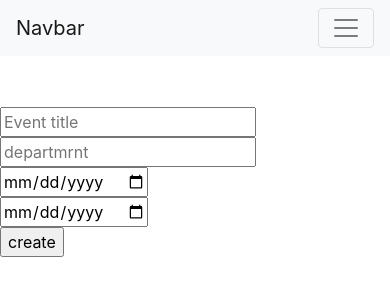
After one commit to Dev1561/Generalized-System-for-Project-and-Guide-Allocation, a Django app: page /create_event in a window 390 px wide. The commit adds this page. Shown: the top 300 px of the page. Run offline with Django 3.2, Linux system fonts and the light colour scheme; some libraries are stand-ins or nearby versions.

Commit message:
event creation added

```diff
--- a/SDPproject/EventGeneration/templates/base.html
+++ b/SDPproject/EventGeneration/templates/base.html
@@ -18,7 +18,7 @@
             </button>
             <div class="collapse navbar-collapse" id="navbarNavAltMarkup">
               <div class="navbar-nav">
-                <a class="nav-item nav-link active" href="#">Events <span class="sr-only">(current)</span></a>
+                <a class="nav-item nav-link active" href="/events">Events <span class="sr-only">(current)</span></a>
                 <a class="nav-item nav-link" href="#">Projects</a>
                 <a class="nav-item nav-link" href="#">Students</a>
                 <a class="nav-item nav-link" href="#">Faculties</a>
--- /dev/null
+++ b/SDPproject/EventGeneration/templates/create_event.html
@@ -0,0 +1,22 @@
+{% extends 'base.html' %}
+{% block content %}
+<div class="row align-items-center">
+    <div class="col-md-3"></div>
+    <div class="col-md-6 align-items-center">
+        <form class="form-group justify-content-center" style="margin-top: 50px;" action="" method="POST">
+            {% csrf_token %}
+            <input type="text" name="event_title" placeholder="Event title"/><br>
+            <input type="text" name="department" placeholder="departmrnt"/><br>
+            <input type="date" name="start_date" placeholder="starting date"/><br>
+            <input type="date" name="end_date" placeholder="ending date"/><br>
+            <input type="submit" value="create"/>
+        </form>
+        <div>
+            {% for message in messages %}
+            <h3 style="color: darkred; margin-top:50px;">{{message}}</h3>
+            {% endfor %}
+        </div>
+    </div>
+    <div class="col-md-3"></div>
+</div>
+{% endblock %}
--- a/SDPproject/EventGeneration/urls.py
+++ b/SDPproject/EventGeneration/urls.py
@@ -2,6 +2,7 @@ from django.urls import path
 from . import views
 
 urlpatterns = [
-    path('students', views.Students),
+    path('events', views.Students),
+    path('create_event', views.create_event),
     path('faculty', views.Faculty)
 ]
--- a/SDPproject/EventGeneration/views.py
+++ b/SDPproject/EventGeneration/views.py
@@ -1,5 +1,6 @@
-from django.shortcuts import render
+from django.shortcuts import render, redirect
 from django.http import HttpResponse
+from django.contrib import messages
 from .models import Student, Event, User
 
 # Create your views here.
@@ -10,6 +11,23 @@ def Students(request):
     event_data = Event.objects.all()
     return render(request, 'show_events.html', {'event_data':event_data})
 
+# temp view
 def Faculty(request):
     event_data = Event.objects.all()
     return render(request, 'show_events.html', {'event_data':event_data})
+
+def create_event(request):
+    if request.method == 'POST':
+        event = Event()
+        event.Title = request.POST['event_title']
+        event.department = request.POST['department']
+        event.start_date = request.POST['start_date']
+        event.end_date = request.POST['end_date']
+        if event.Title == '' or event.department == '' or event.validate_date:
+            messages.info(request, 'all fields are mandatory')
+            print(event.start_date)
+            return redirect('/create_event')
+        event.save()
+        return redirect('/events')
+    else:
+        return render(request, 'create_event.html')
```
Also changed, not shown: SDPproject/EventGeneration/models.py (+7 -0 lines), SDPproject/db.sqlite3.
